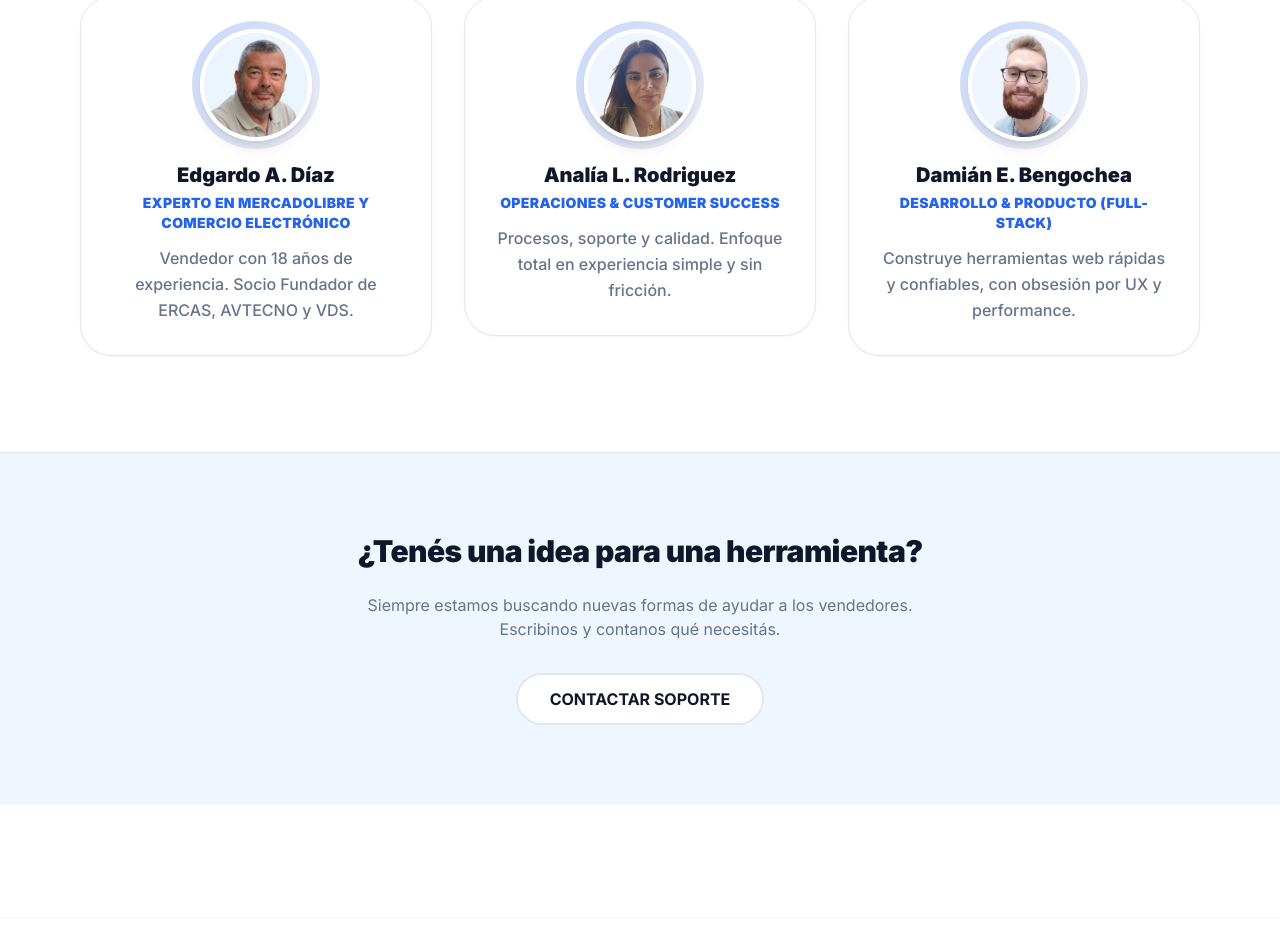
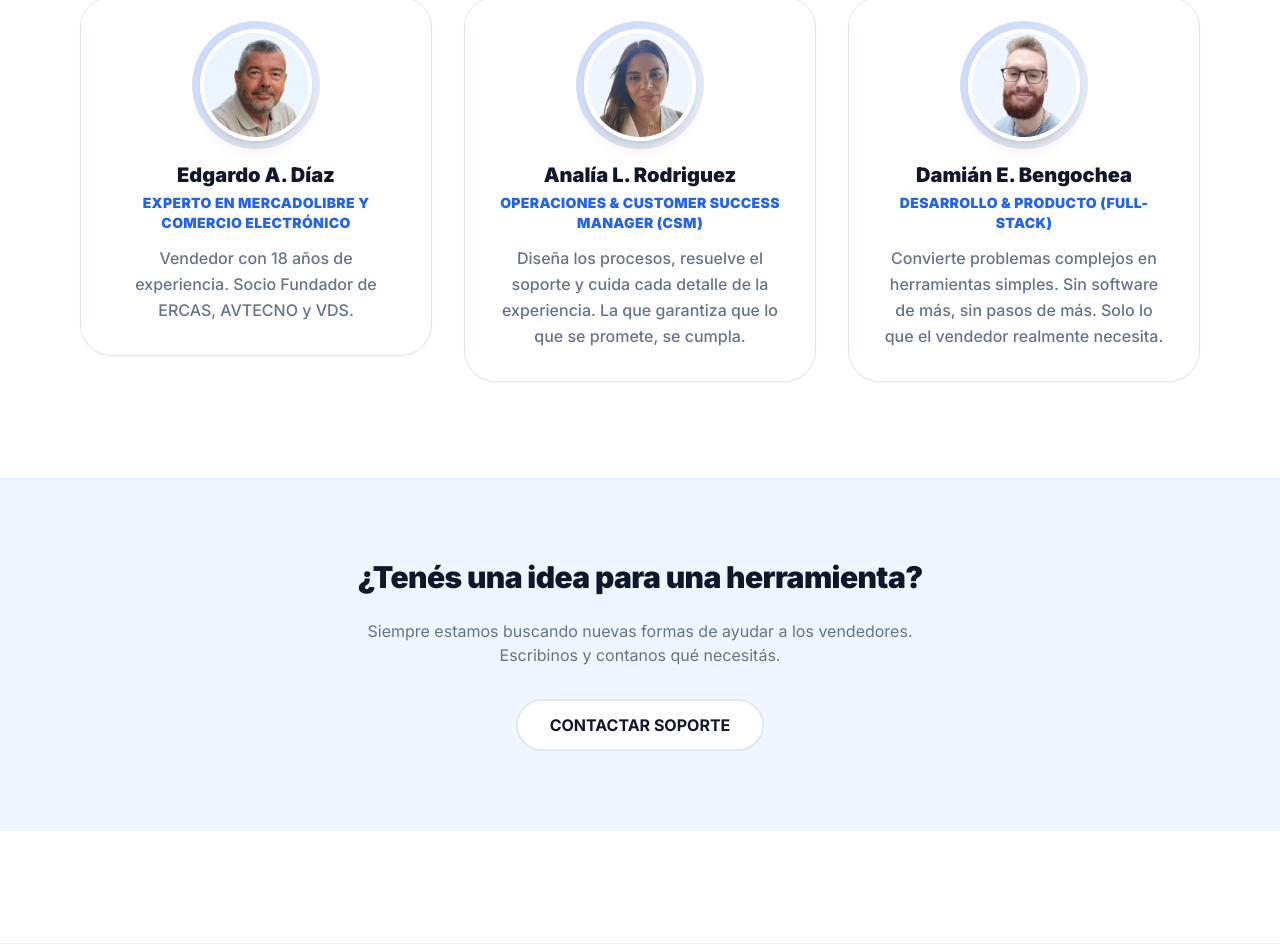
Before and after one commit to BengoDamian/oriavision-hub, a Next.js app: page / in a window 1280 px wide. Shown: the part 3185-4137 px from the top of the page. Built offline with nearby package versions, Linux system fonts and the light colour scheme.

Commit message:
Update page.tsx

```diff
--- a/src/app/page.tsx
+++ b/src/app/page.tsx
@@ -24,14 +24,14 @@ const TEAM = [
   },
   {
     name: "Analía L. Rodriguez",
-    role: "Operaciones & Customer Success",
-    bio: "Procesos, soporte y calidad. Enfoque total en experiencia simple y sin fricción.",
+    role: "Operaciones & Customer Success Manager (CSM)",
+    bio: "Diseña los procesos, resuelve el soporte y cuida cada detalle de la experiencia. La que garantiza que lo que se promete, se cumpla.",
     img: "/team/persona-2.jpg",
   },
   {
     name: "Damián E. Bengochea",
     role: "Desarrollo & Producto (Full-stack)",
-    bio: "Construye herramientas web rápidas y confiables, con obsesión por UX y performance.",
+    bio: "Convierte problemas complejos en herramientas simples. Sin software de más, sin pasos de más. Solo lo que el vendedor realmente necesita.",
     img: "/team/persona-3.jpg",
   },
 ];
```
